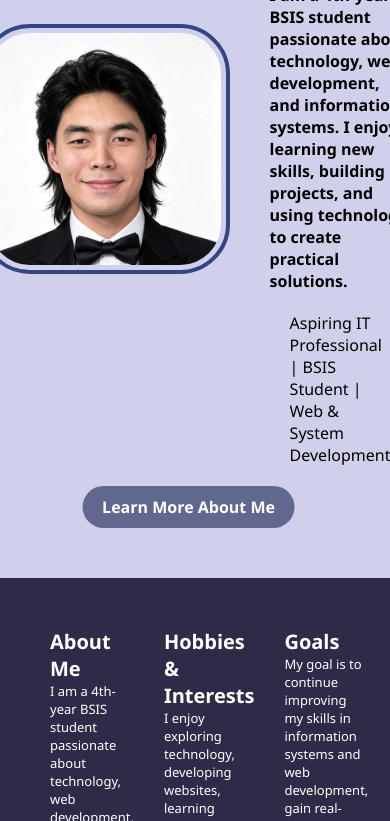
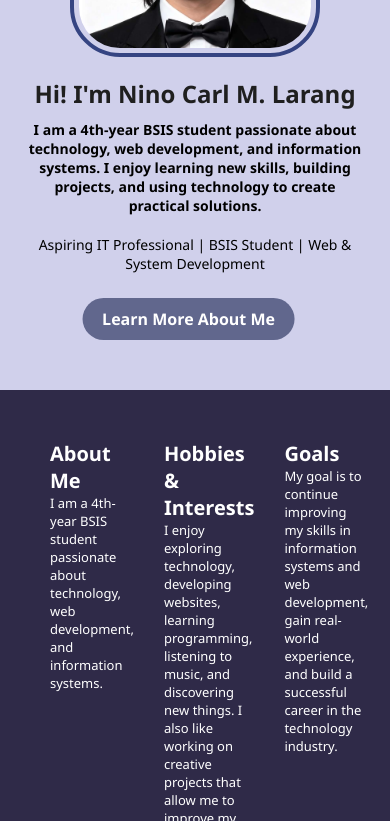
Before and after one commit to Studentnins/portfolio-project, a plain HTML site: page index.html in a window 390 px wide. Shown: the part 373-1194 px from the top of the page. Drawn offline with Linux system fonts and the light colour scheme.

Commit message:
Activity 8: Make home section responsive

```diff
--- a/css/style.css
+++ b/css/style.css
@@ -478,6 +478,7 @@ tbody tr:last-child td {
 
 /* ===== FIX: Mobile Layout Improvements ===== */
 @media (max-width: 600px) {
+
   /* 1. Navigation — spread out properly */
   .nav-container {
     flex-direction: column;
@@ -496,6 +497,29 @@ tbody tr:last-child td {
     padding: 6px 8px;
     font-size: 13px;
   }
+
+  /* 2. Home section — stack perfectly */
+  .content {
+    flex-direction: column;
+    text-align: center;
+    padding: 15px;
+    gap: 20px;
+    margin-top: 10px;
+  }
+
+  .text {
+    text-align: center;
+  }
+
+  .text h1 {
+    font-size: 1.5rem;
+  }
+
+  .text b,
+  .text p {
+    font-size: 14px;
+    padding: 10px;
+  }
 }
 
 html, body {
```
